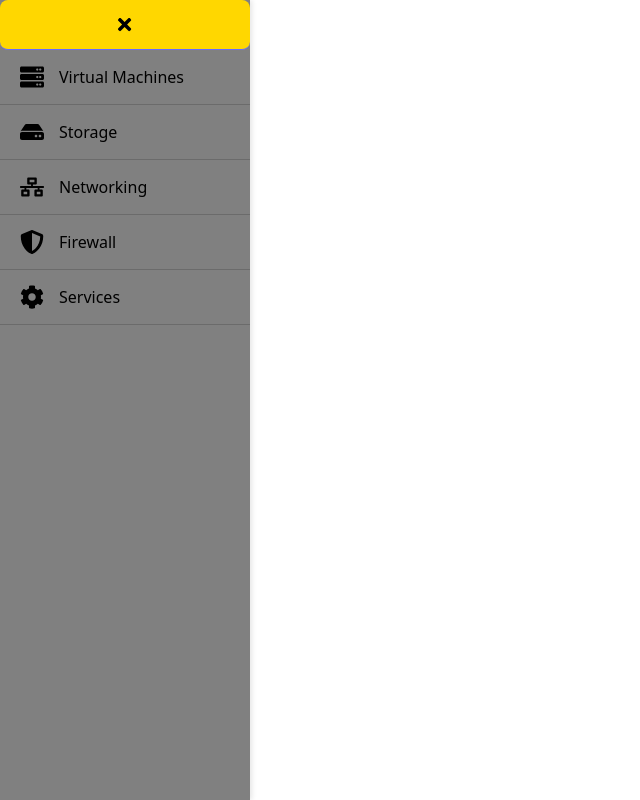
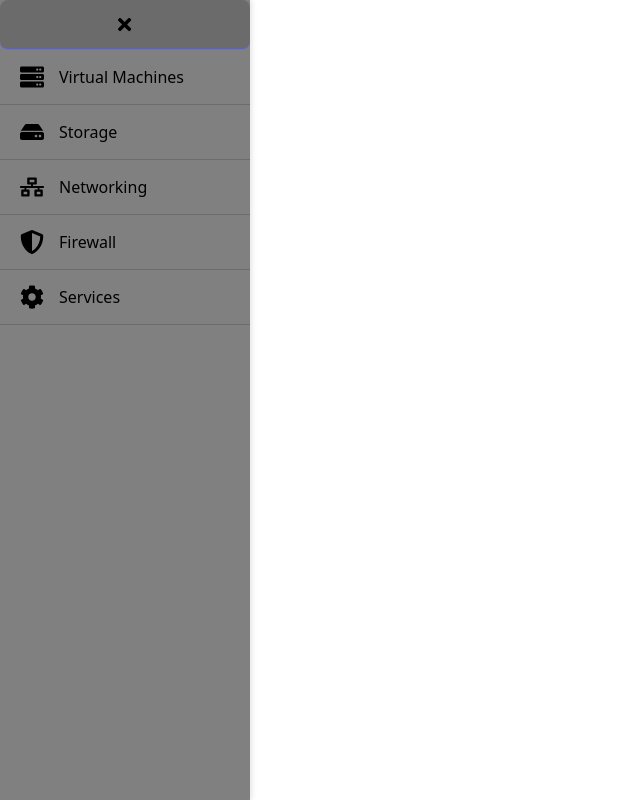
Before and after one commit to valueiron/pve-portal, a React (Vite) app: page / in a window 1280 px wide. In both pictures the pointer is over the button "Collapse navigation". Shown: the whole page, without its empty margins (0-640 px from the left). Built offline with nearby package versions, Linux system fonts and the light colour scheme.

Commit message:
hover color fix

```diff
--- a/src/Nav.css
+++ b/src/Nav.css
@@ -62,7 +62,7 @@
 }
 
 .nav-toggle:hover {
-    background-color: #FFD700;
+    background-color: #6b6b6b;
 }
 
 /* Navigation List */
@@ -91,7 +91,7 @@
 }
 
 .nav-link:hover {
-    background-color: #
+    background-color: #FFD700;
 }
 
 .nav-icon {
```
